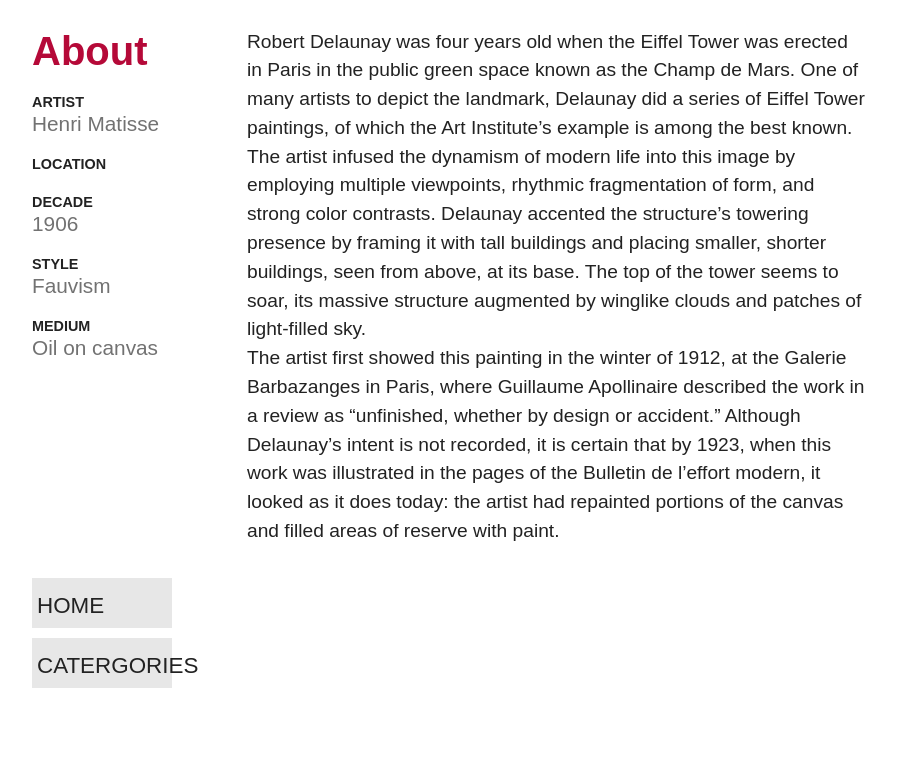
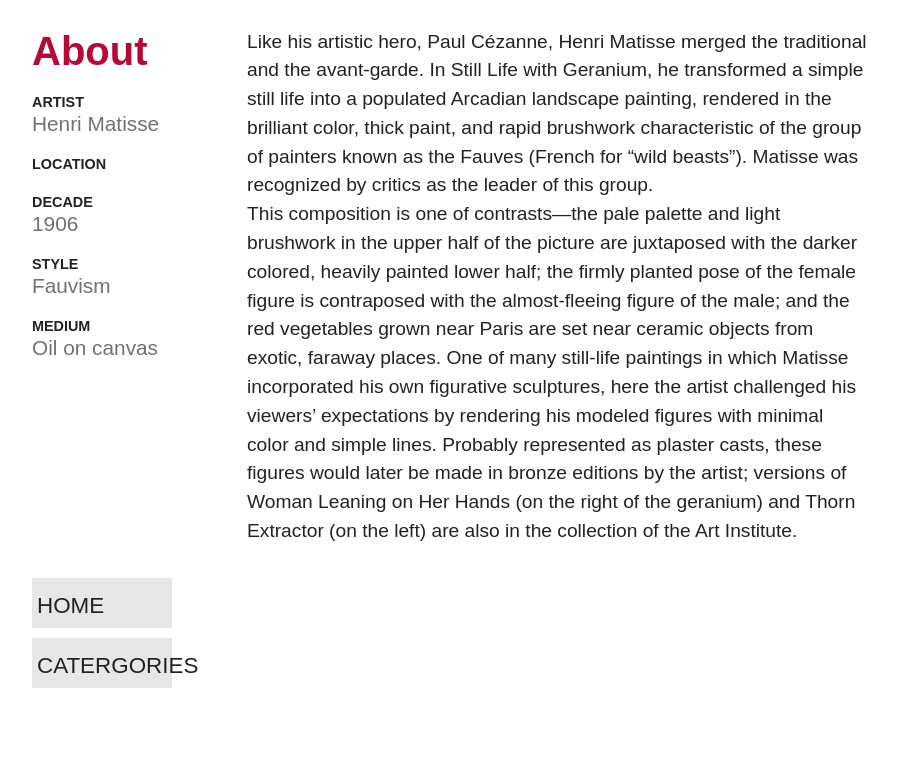
Before and after one commit to jacktollman/ChicagoArtInstitute, a Jekyll site: the page built from still_life_with_geranium.md, in a window 1280 px wide. Shown: the part 810-1588 px from the top of the page, without its empty margins (190-1087 px from the left). Built offline with Jekyll 4.4.1, drawn with Linux system fonts in a browser that asks for light colours.

Commit message:
Update still_life_with_geranium.md

```diff
--- a/still_life_with_geranium.md
+++ b/still_life_with_geranium.md
@@ -10,6 +10,6 @@
 image: /img/American-Gothic.jpg
 ---
 
-Robert Delaunay was four years old when the Eiffel Tower was erected in Paris in the public green space known as the Champ de Mars. One of many artists to depict the landmark, Delaunay did a series of Eiffel Tower paintings, of which the Art Institute’s example is among the best known. The artist infused the dynamism of modern life into this image by employing multiple viewpoints, rhythmic fragmentation of form, and strong color contrasts. Delaunay accented the structure’s towering presence by framing it with tall buildings and placing smaller, shorter buildings, seen from above, at its base. The top of the tower seems to soar, its massive structure augmented by winglike clouds and patches of light-filled sky.
+Like his artistic hero, Paul Cézanne, Henri Matisse merged the traditional and the avant-garde. In Still Life with Geranium, he transformed a simple still life into a populated Arcadian landscape painting, rendered in the brilliant color, thick paint, and rapid brushwork characteristic of the group of painters known as the Fauves (French for “wild beasts”). Matisse was recognized by critics as the leader of this group.
 
-The artist first showed this painting in the winter of 1912, at the Galerie Barbazanges in Paris, where Guillaume Apollinaire described the work in a review as “unfinished, whether by design or accident.” Although Delaunay’s intent is not recorded, it is certain that by 1923, when this work was illustrated in the pages of the Bulletin de l’effort modern, it looked as it does today: the artist had repainted portions of the canvas and filled areas of reserve with paint.
+This composition is one of contrasts—the pale palette and light brushwork in the upper half of the picture are juxtaposed with the darker colored, heavily painted lower half; the firmly planted pose of the female figure is contraposed with the almost-ﬂeeing figure of the male; and the red vegetables grown near Paris are set near ceramic objects from exotic, faraway places. One of many still-life paintings in which Matisse incorporated his own figurative sculptures, here the artist challenged his viewers’ expectations by rendering his modeled figures with minimal color and simple lines. Probably represented as plaster casts, these figures would later be made in bronze editions by the artist; versions of Woman Leaning on Her Hands (on the right of the geranium) and Thorn Extractor (on the left) are also in the collection of the Art Institute.
```
